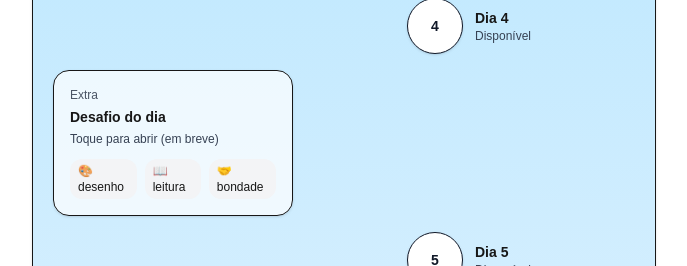
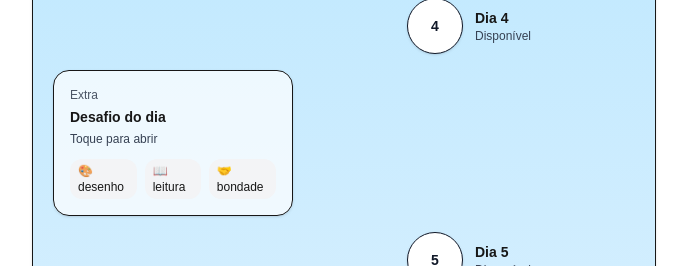
Before and after one commit to tuco-gui/devocional-kids, a Next.js app in the folder apps/web/: page / in a window 1280 px wide. Shown: the part 439-705 px from the top of the page, without its empty margins (296-983 px from the left). Built offline with nearby package versions, Linux system fonts and the light colour scheme.

Commit message:
Add extra challenge page and devotional interactions (answers, notes, upload, complete)

```diff
--- a/apps/web/src/app/page.tsx
+++ b/apps/web/src/app/page.tsx
@@ -125,6 +125,27 @@ export default function Home() {
     // Por enquanto não clica (a gente cria depois /desafio/[id])
     return (
       <div className={`flex ${align}`}>
+        <Link
+          href={`/desafio/${locked ? "bloqueado" : "missao-" + Date.now()}`}
+          className={cls}
+        >
+          <p className="text-xs text-gray-600">Extra</p>
+          <p className="mt-1 text-sm font-bold">Desafio do dia</p>
+          <p className="mt-1 text-xs text-gray-700">
+            {locked ? "Bloqueado por enquanto" : "Toque para abrir"}
+          </p>
+
+          <div className="mt-3 flex items-center gap-2">
+            <div className="rounded-xl bg-gray-100 px-2 py-1 text-xs">🎨 desenho</div>
+            <div className="rounded-xl bg-gray-100 px-2 py-1 text-xs">📖 leitura</div>
+            <div className="rounded-xl bg-gray-100 px-2 py-1 text-xs">🤝 bondade</div>
+          </div>
+        </Link>
+      </div>
+    );
+
+    return (
+      <div className={`flex ${align}`}>
         <div className={cls}>
           <p className="text-xs text-gray-600">Extra</p>
           <p className="mt-1 text-sm font-bold">Desafio do dia</p>
```
